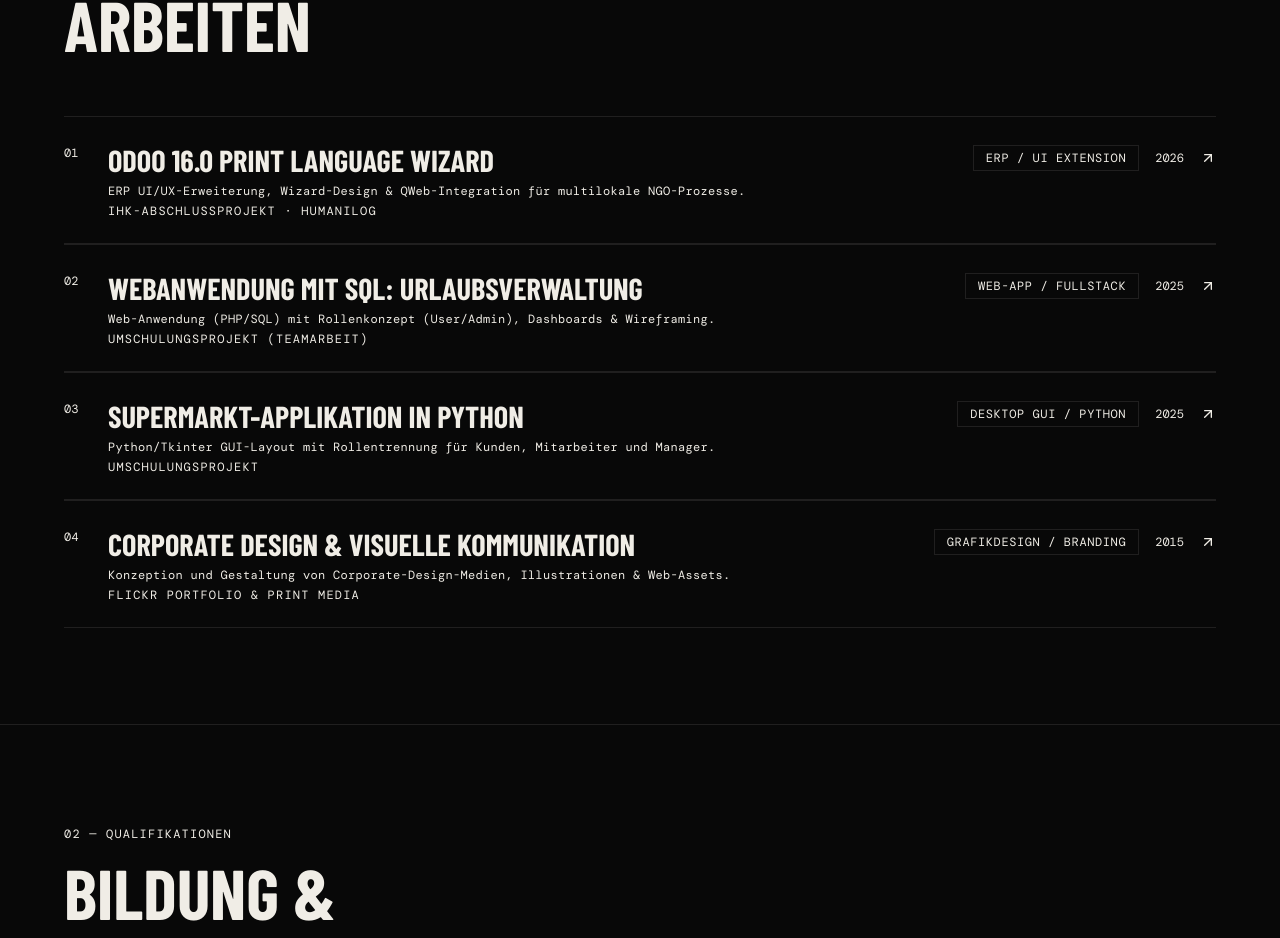
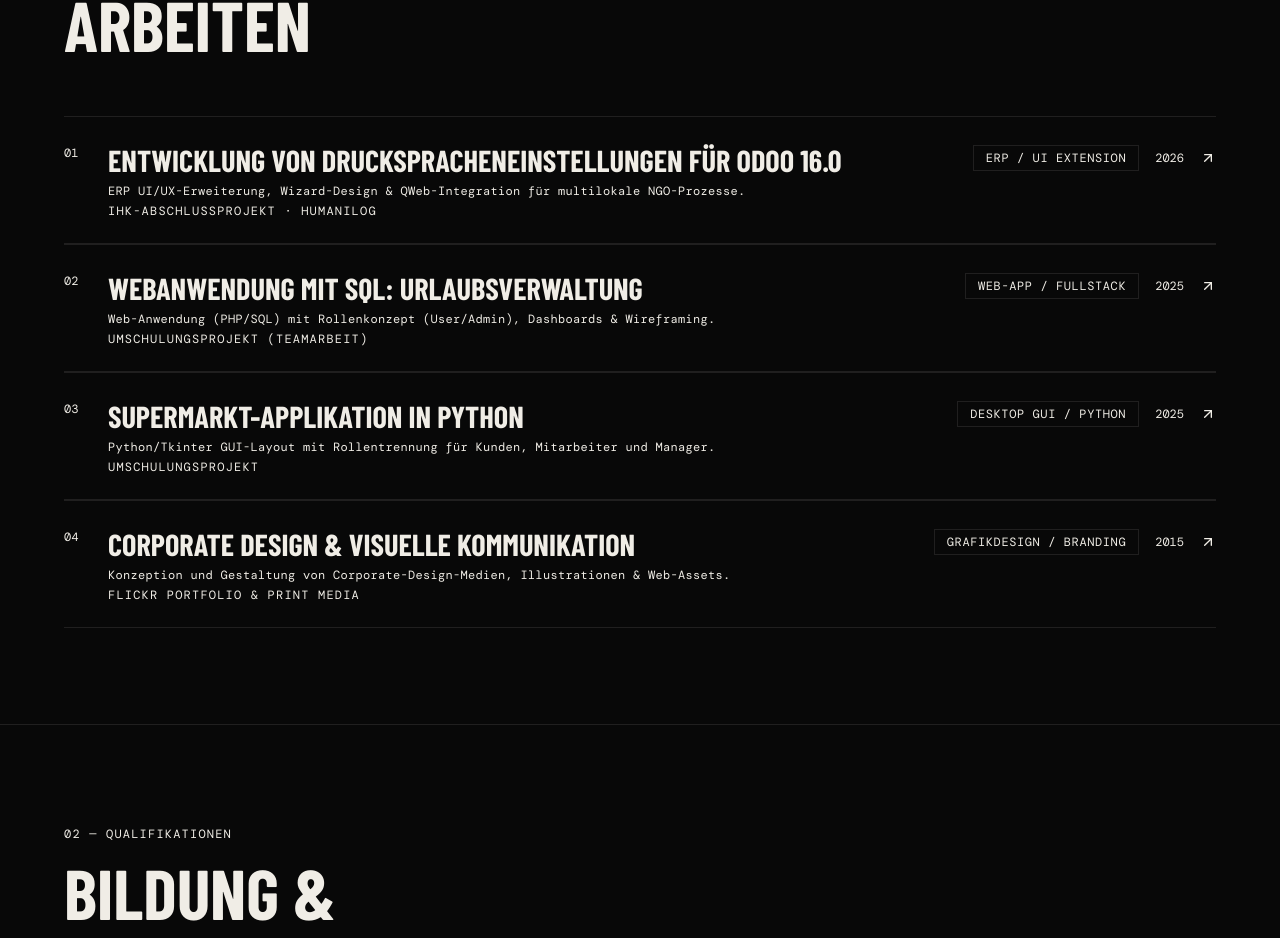
Before and after one commit to riverchiu-dev/riverchiu-dev.github.io, a React (Vite) app: page / in a window 1280 px wide. Shown: the part 1014-1952 px from the top of the page. Built offline with nearby package versions, Linux system fonts and the light colour scheme; a web font is replaced by a local one.

Commit message:
geändert

```diff
--- a/index.html
+++ b/index.html
@@ -5,7 +5,7 @@
 
       <meta charset="UTF-8" />
       <meta name="viewport" content="width=device-width, initial-scale=1.0" />
-      <title>Portfolio für Grafikdesign</title>
+      <title>PORTFOLIO — RIVER CHIU</title>
       <meta name="description" content="Showcase your projects and graphic designs in a professional portfolio to attract clients and highlight your creative skills effectively." />
       <meta name="robots" content="noindex, nofollow" />
       <style>html, body { height: 100%; margin: 0; } #root { height: 100%; }</style>
--- a/src/app/App.tsx
+++ b/src/app/App.tsx
@@ -5,7 +5,7 @@ import { ImageWithFallback } from "@/app/components/figma/ImageWithFallback";
 const PROJECTS = [
   {
     id: 1,
-    title: "Odoo 16.0 Print Language Wizard",
+    title: "Entwicklung von Druckspracheneinstellungen für Odoo 16.0",
     tag: "ERP / UI Extension",
     context: "IHK-Abschlussprojekt · humanilog",
     description: "ERP UI/UX-Erweiterung, Wizard-Design & QWeb-Integration für multilokale NGO-Prozesse.",
```
Also changed, not shown: 1 other file (tests, documents, lock files or other folders).
